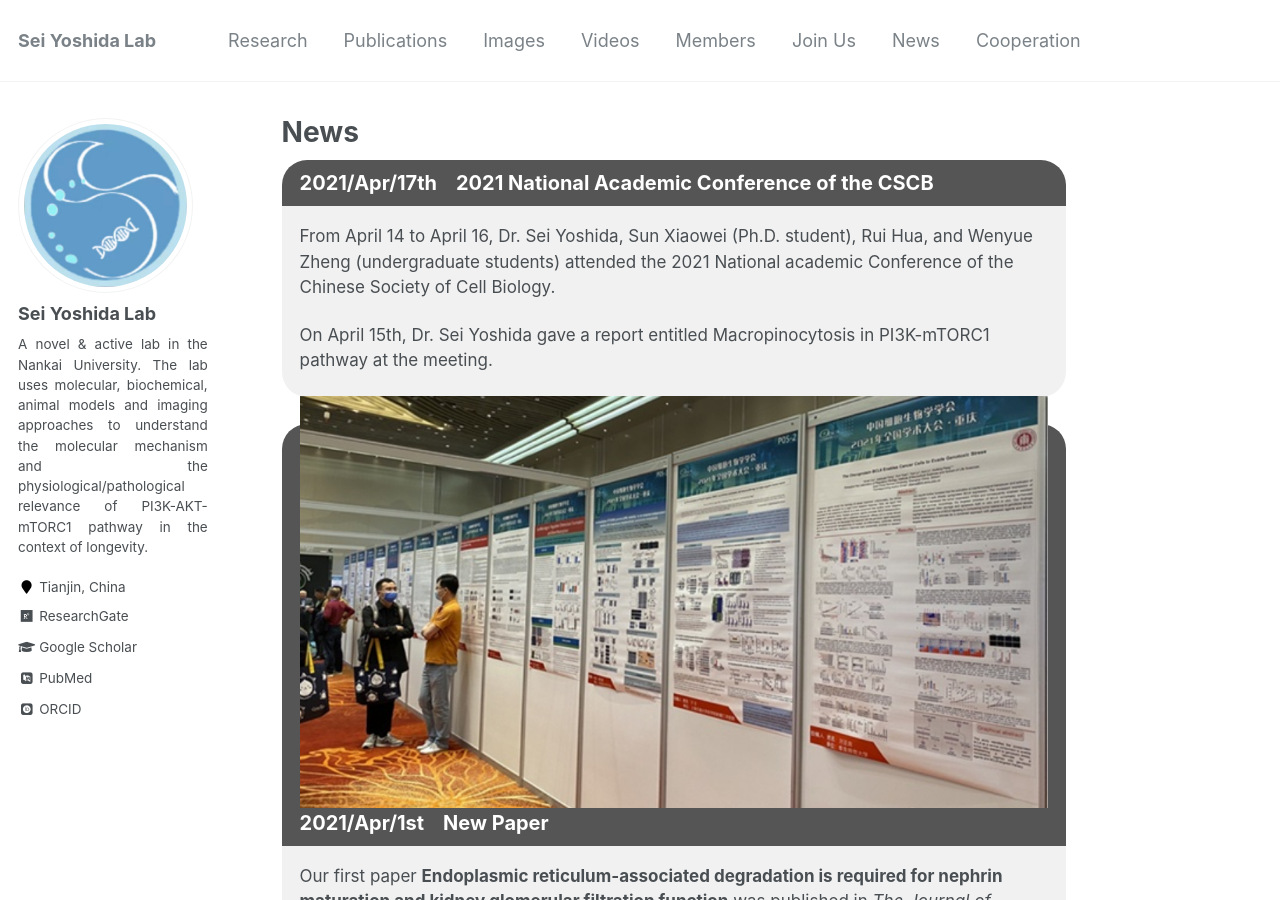
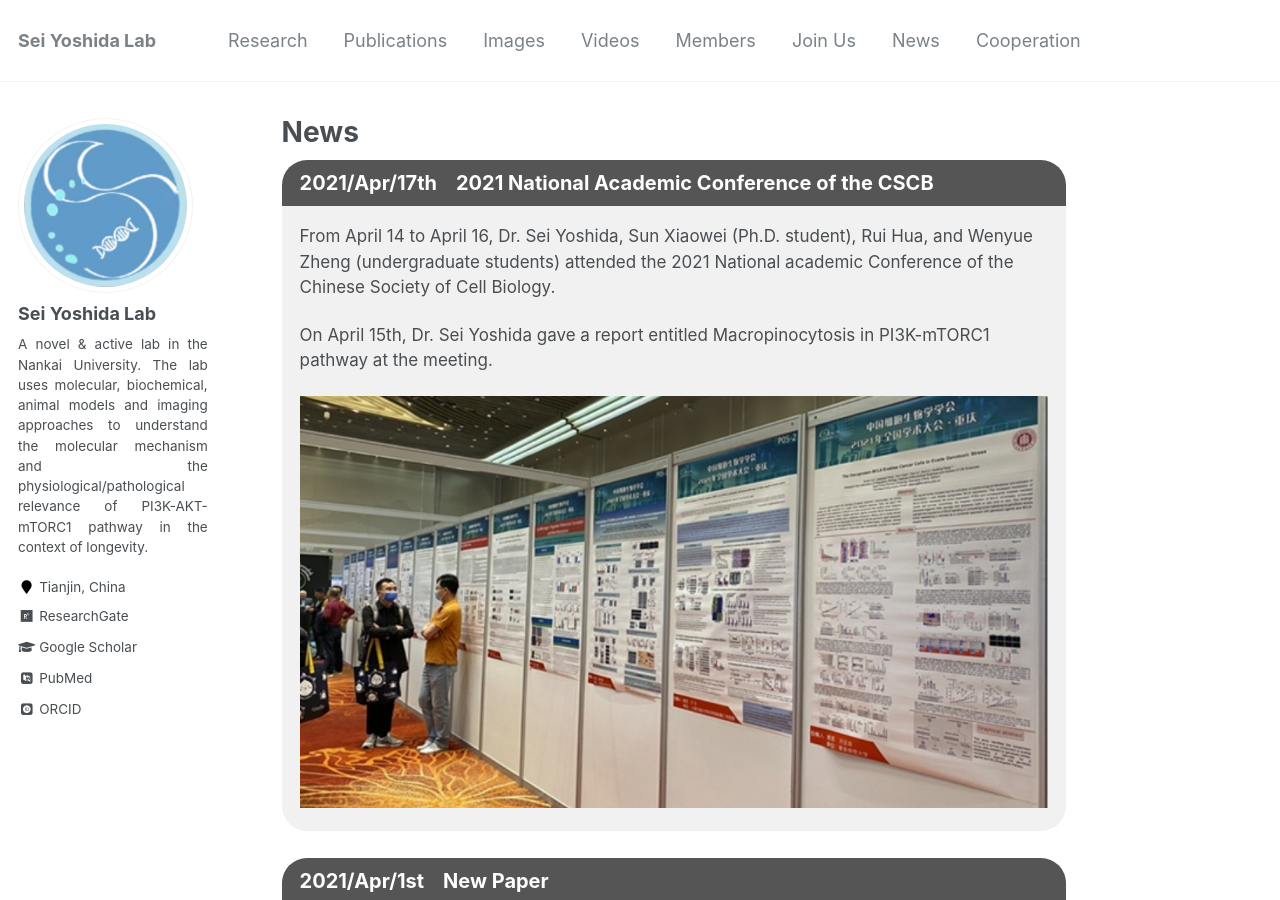
Before and after one commit to seiyoshida-lab/seiyoshida-lab.github.io, a Jekyll site: the page built from _pages/news.md, in a window 1280 px wide and 900 px high. Built offline with Jekyll 4.4.1, drawn with Linux system fonts in a browser that asks for light colours; some web fonts are replaced.

Commit message:
Update news.md

```diff
--- a/_pages/news.md
+++ b/_pages/news.md
@@ -42,7 +42,7 @@ author_profile: true
 <div class="content">
   <p>From April 14 to April 16, Dr. Sei Yoshida, Sun Xiaowei (Ph.D. student), Rui Hua, and Wenyue Zheng (undergraduate students) attended the 2021 National academic Conference of the Chinese Society of Cell Biology.</p>
   <p>On April 15th, Dr. Sei Yoshida gave a report entitled Macropinocytosis in PI3K-mTORC1 pathway at the meeting.</p>
-  <p><img src="../images/20210415.jpg" style="float:left;"></p>
+  <p><img src="../images/20210415.jpg" style="float:none;"></p>
 </div>
   <br>
 <div class="li"><b>2021/Apr/1st &nbsp;&nbsp; New Paper</b></div>
```
